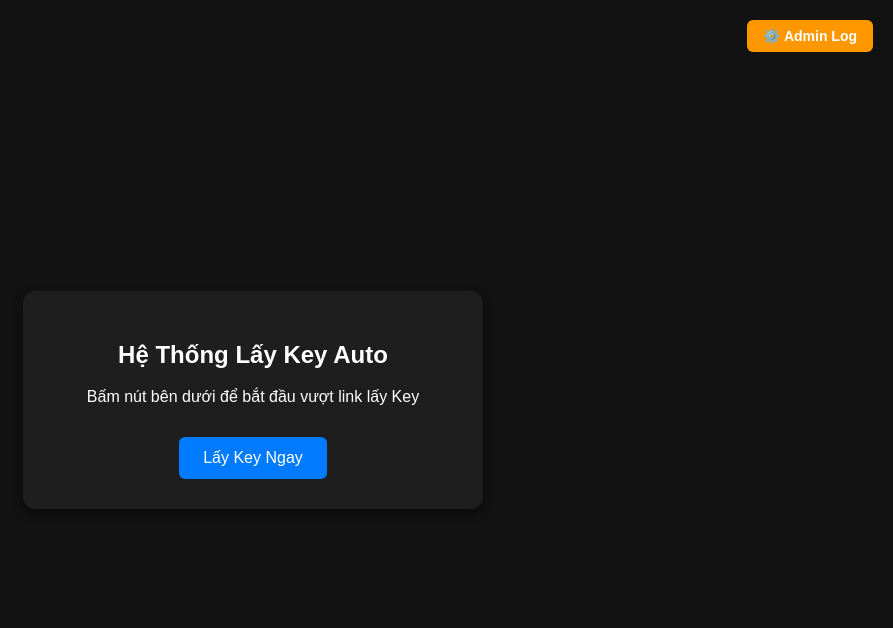
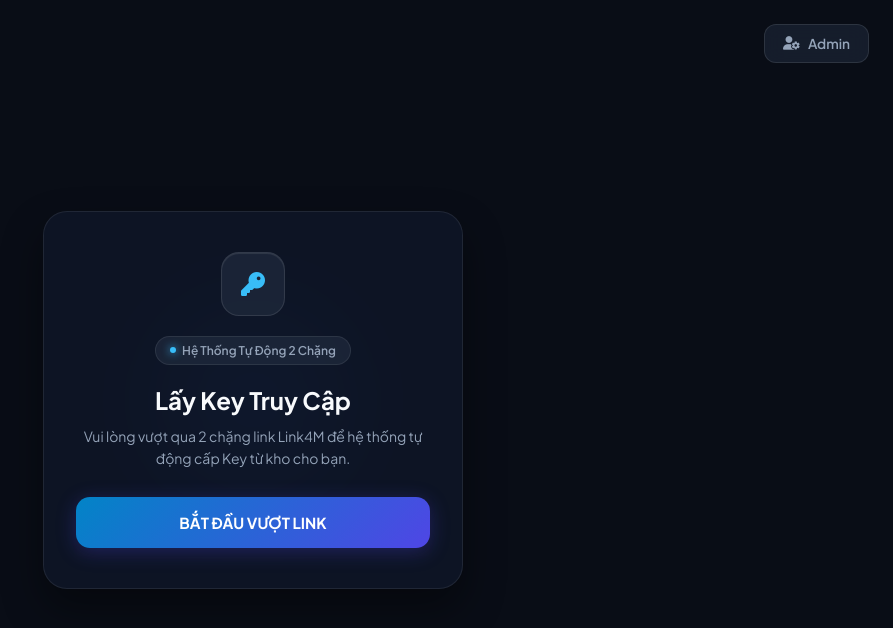
Before and after one commit to xuanbach21122011-prog/webgetkey, a website: page GetKey-Web/public/index.html in a window 1280 px wide. Shown: the whole page, without its empty margins (387-1280 px from the left). Drawn offline with Linux system fonts and the light colour scheme.

Commit message:
Revamp index.html for improved UI and functionality
Updated the HTML structure and styles for the key retrieval system, enhancing the user interface with new fonts and improved layout.

```diff
--- a/GetKey-Web/public/index.html
+++ b/GetKey-Web/public/index.html
@@ -3,78 +3,213 @@
 <head>
     <meta charset="UTF-8">
     <meta name="viewport" content="width=device-width, initial-scale=1.0">
-    <title>Hệ Thống Lấy Key</title>
+    <title>Hệ Thống Lấy Key Tự Động</title>
+    <link href="https://fonts.googleapis.com/css2?family=Plus+Jakarta+Sans:wght@400;500;600;700&display=swap" rel="stylesheet">
+    <link rel="stylesheet" href="https://cdnjs.cloudflare.com/ajax/libs/font-awesome/6.4.0/css/all.min.css">
     <style>
+        * {
+            margin: 0;
+            padding: 0;
+            box-sizing: border-box;
+            font-family: 'Plus Jakarta Sans', sans-serif;
+        }
+
         body {
-            font-family: Arial, sans-serif;
-            background-color: #121212;
+            background: #090d16;
+            color: #f1f5f9;
+            min-height: 100vh;
+            display: flex;
+            align-items: center;
+            justify-content: center;
+            padding: 20px;
+            position: relative;
+            overflow: hidden;
+        }
+
+        body::before {
+            content: '';
+            position: absolute;
+            width: 300px;
+            height: 300px;
+            background: radial-gradient(circle, rgba(59, 130, 246, 0.15) 0%, rgba(0, 0, 0, 0) 70%);
+            top: 50%;
+            left: 50%;
+            transform: translate(-50%, -50%);
+            z-index: 0;
+        }
+
+        /* Nút Admin ở góc trên bên phải */
+        .admin-nav-btn {
+            position: fixed;
+            top: 24px;
+            right: 24px;
+            background: rgba(30, 41, 59, 0.6);
+            border: 1px solid rgba(255, 255, 255, 0.1);
+            color: #94a3b8;
+            padding: 10px 18px;
+            border-radius: 12px;
+            font-size: 0.85rem;
+            font-weight: 600;
+            text-decoration: none;
+            display: flex;
+            align-items: center;
+            gap: 8px;
+            backdrop-filter: blur(12px);
+            transition: all 0.3s ease;
+            z-index: 10;
+        }
+
+        .admin-nav-btn:hover {
+            color: #38bdf8;
+            border-color: rgba(56, 189, 248, 0.4);
+            background: rgba(30, 41, 59, 0.9);
+            transform: translateY(-2px);
+            box-shadow: 0 4px 12px rgba(56, 189, 248, 0.15);
+        }
+
+        .card {
+            background: rgba(15, 23, 42, 0.75);
+            border: 1px solid rgba(255, 255, 255, 0.08);
+            backdrop-filter: blur(20px);
+            border-radius: 24px;
+            padding: 40px 32px;
+            width: 100%;
+            max-width: 420px;
+            text-align: center;
+            position: relative;
+            z-index: 1;
+            box-shadow: 0 20px 40px rgba(0, 0, 0, 0.4);
+        }
+
+        .icon-box {
+            width: 64px;
+            height: 64px;
+            background: rgba(30, 41, 59, 0.8);
+            border: 1px solid rgba(255, 255, 255, 0.1);
+            border-radius: 18px;
+            display: flex;
+            align-items: center;
+            justify-content: center;
+            margin: 0 auto 20px auto;
+            color: #38bdf8;
+            font-size: 1.5rem;
+            box-shadow: inset 0 1px 1px rgba(255, 255, 255, 0.1);
+        }
+
+        .badge {
+            display: inline-flex;
+            align-items: center;
+            gap: 6px;
+            background: rgba(30, 41, 59, 0.8);
+            border: 1px solid rgba(255, 255, 255, 0.08);
+            padding: 6px 14px;
+            border-radius: 100px;
+            font-size: 0.75rem;
+            font-weight: 600;
+            color: #94a3b8;
+            margin-bottom: 20px;
+        }
+
+        .badge-dot {
+            width: 6px;
+            height: 6px;
+            background: #38bdf8;
+            border-radius: 50%;
+            box-shadow: 0 0 8px #38bdf8;
+        }
+
+        h1 {
+            font-size: 1.5rem;
+            font-weight: 700;
+            color: #f8fafc;
+            margin-bottom: 10px;
+        }
+
+        p.desc {
+            font-size: 0.875rem;
+            color: #94a3b8;
+            line-height: 1.6;
+            margin-bottom: 28px;
+        }
+
+        .btn-submit {
+            width: 100%;
+            background: linear-gradient(135deg, #0284c7 0%, #4f46e5 100%);
+            border: none;
             color: #ffffff;
+            padding: 16px;
+            border-radius: 14px;
+            font-size: 0.95rem;
+            font-weight: 700;
+            cursor: pointer;
+            transition: all 0.3s ease;
+            box-shadow: 0 4px 20px rgba(79, 70, 229, 0.3);
             display: flex;
+            align-items: center;
             justify-content: center;
+            gap: 10px;
+        }
+
+        .btn-submit:hover {
+            opacity: 0.95;
+            transform: translateY(-2px);
+            box-shadow: 0 6px 24px rgba(79, 70, 229, 0.45);
+        }
+
+        .status-msg {
+            margin-top: 20px;
+            font-size: 0.825rem;
+            color: #fbbf24;
+            display: flex;
             align-items: center;
-            height: 100vh;
-            margin: 0;
-            position: relative;
-        }
-        /* Nút Admin ở góc trên bên phải */
-        .admin-btn {
-            position: absolute;
-            top: 20px;
-            right: 20px;
-            background-color: #ff9800;
-            color: #fff;
-            padding: 8px 16px;
-            text-decoration: none;
-            border-radius: 6px;
-            font-weight: bold;
-            font-size: 14px;
-        }
-        .admin-btn:hover {
-            background-color: #e68a00;
-        }
-        .card {
-            background-color: #1e1e1e;
-            padding: 30px;
-            border-radius: 12px;
-            text-align: center;
-            box-shadow: 0 4px 10px rgba(0,0,0,0.5);
-            max-width: 400px;
-            width: 100%;
-        }
-        button.action-btn {
-            background-color: #007bff;
-            color: white;
-            border: none;
-            padding: 12px 24px;
-            font-size: 16px;
-            border-radius: 6px;
-            cursor: pointer;
-            margin-top: 15px;
-        }
-        button.action-btn:hover {
-            background-color: #0056b3;
+            justify-content: center;
+            gap: 6px;
         }
     </style>
 </head>
 <body>
 
-    <!-- NÚT CHUYỂN SANG TRANG ADMIN -->
-    <a href="/admin.html" class="admin-btn">⚙️ Admin Log</a>
+    <!-- Nút Admin -->
+    <a href="/admin.html" class="admin-nav-btn">
+        <i class="fa-solid fa-user-gear"></i> Admin
+    </a>
 
     <div class="card">
-        <h2>Hệ Thống Lấy Key Auto</h2>
-        <p>Bấm nút bên dưới để bắt đầu vượt link lấy Key</p>
-        <button class="action-btn" onclick="startStep1()">Lấy Key Ngay</button>
+        <div class="icon-box">
+            <i class="fa-solid fa-key"></i>
+        </div>
+
+        <div class="badge">
+            <span class="badge-dot"></span>
+            Hệ Thống Tự Động 2 Chặng
+        </div>
+
+        <h1>Lấy Key Truy Cập</h1>
+        <p class="desc">Vui lòng vượt qua 2 chặng link Link4M để hệ thống tự động cấp Key từ kho cho bạn.</p>
+
+        <button class="btn-submit" onclick="startStep1()">
+            BẮT ĐẦU VƯỢT LINK
+        </button>
+
+        <div id="status" class="status-msg" style="display: none;"></div>
     </div>
 
     <script>
         async function startStep1() {
-            const res = await fetch('/api/step1');
-            const data = await res.json();
-            if (data.success) {
-                window.location.href = data.url;
-            } else {
-                alert(data.message);
+            const statusDiv = document.getElementById('status');
+            statusDiv.style.display = 'flex';
+            statusDiv.innerHTML = '<i class="fa-solid fa-spinner fa-spin"></i> Đang khởi tạo link Chặng 1...';
+
+            try {
+                const res = await fetch('/api/step1');
+                const data = await res.json();
+                if (data.success) {
+                    window.location.href = data.url;
+                } else {
+                    statusDiv.innerHTML = `<i class="fa-solid fa-triangle-exclamation"></i> ${data.message}`;
+                }
+            } catch (err) {
+                statusDiv.innerHTML = '<i class="fa-solid fa-triangle-exclamation"></i> Lỗi kết nối Server!';
             }
         }
     </script>
```
